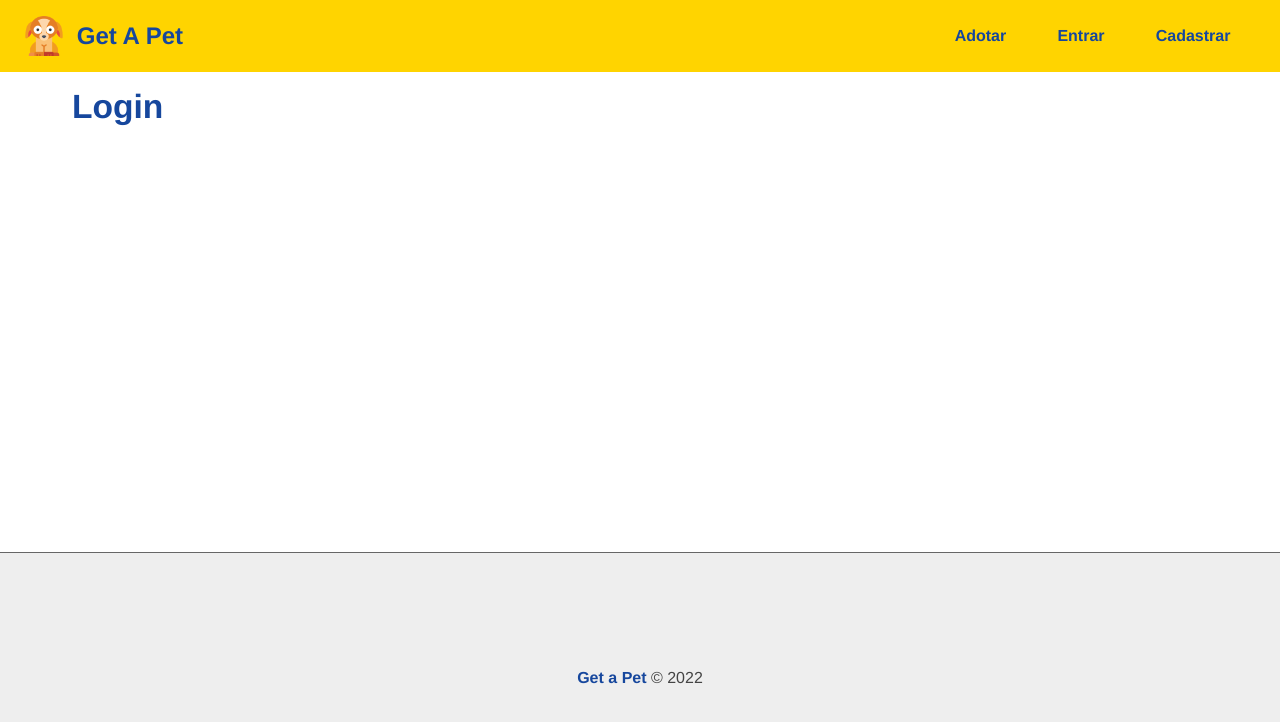
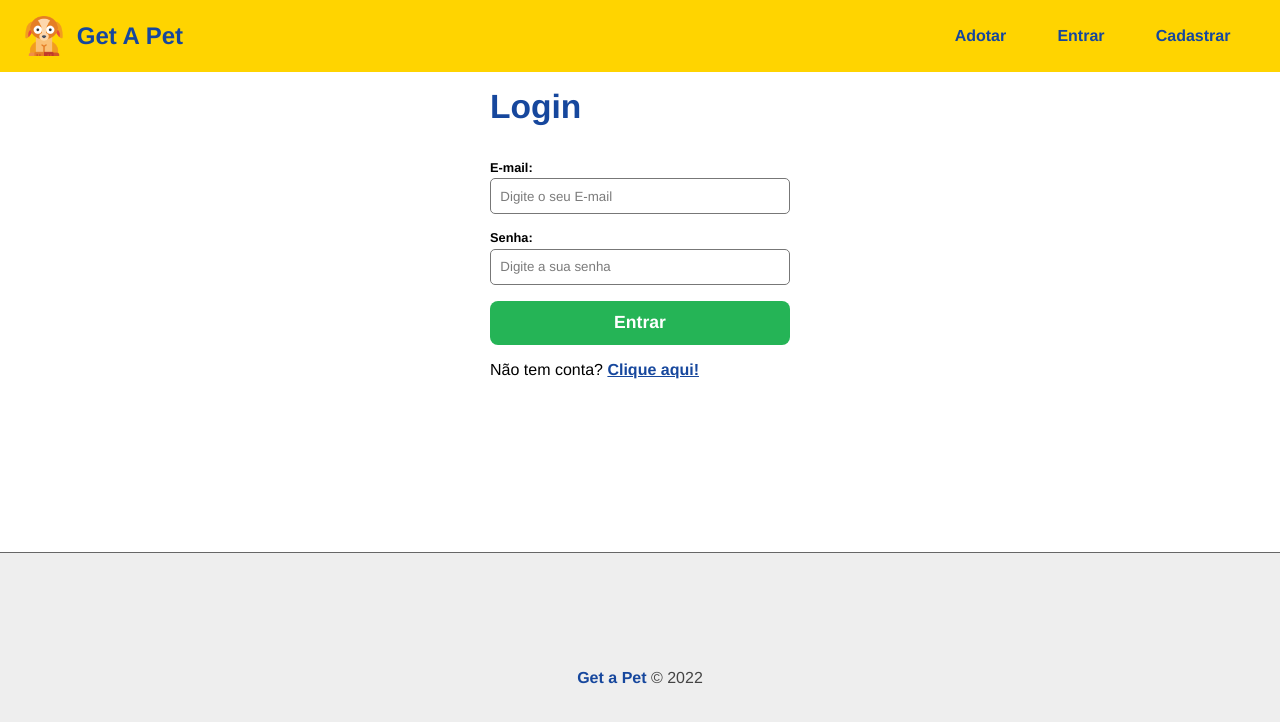
Before and after one commit to alexandro19/GetAPet, a React (Create React App) app in the folder frontend/: page /login in a window 1280 px wide. Shown: the top 722 px of the page. Built offline with nearby package versions, Linux system fonts and the light colour scheme.

Commit message:
Criado o login de usuário

```diff
--- a/frontend/src/App.js
+++ b/frontend/src/App.js
@@ -5,6 +5,7 @@
 import Footer from "./components/layout/Footer"
 import Container from "./components/layout/Container"
 import Message from './components/layout/Message'
+import Profile from './components/pages/User/Profile'
 
 //Pages
 import Login from './components/pages/Auth/Login'
@@ -24,6 +25,7 @@
           <Routes>
             <Route path='/login' element={<Login/>} />
             <Route path='/register' element={<Register/>} />
+            <Route path='/user/profile' element={<Profile/>} />
             <Route path='/' element={<Home/>} />
           </Routes>
         </Container>
--- a/frontend/src/components/layout/NavBar.js
+++ b/frontend/src/components/layout/NavBar.js
@@ -1,8 +1,15 @@
 import {Link} from 'react-router-dom'
 import Logo from '../../assets/img/logo.png'
 import styles from './NavBar.module.css'
+import { useContext } from 'react'
+
+//contexts
+import { Context } from '../../context/UserContext'
 
 function NavBar() {
+
+  const { authenticated, logout } = useContext(Context)
+
     return (
       <nav className={styles.navbar}>
         <div className={styles.navbar_logo}>
@@ -13,12 +20,21 @@
            <li>
              <Link to="/">Adotar</Link>
            </li>
+           { authenticated ? (
+              <>
+                <li> <Link to="/user/profile">Perfil</Link></li>
+                <li onClick={logout}>Sair</li>
+              </>) : (
+              <>
                 <li>
                   <Link to="/login">Entrar</Link>
                 </li>
                 <li>
                   <Link to="/register">Cadastrar</Link>
                 </li>
+              </>)
+            }
+
          </ul>
       </nav>
     )
--- a/frontend/src/components/pages/Auth/Login.js
+++ b/frontend/src/components/pages/Auth/Login.js
@@ -1,7 +1,44 @@
+import { useState, useContext } from "react"
+import Input from '../../form/input'
+import styles from '../../form/Form.module.css'
+import { Link } from 'react-router-dom'
+
+//context
+import { Context } from '../../../context/UserContext'
+
 function Login() {
+    const [user, setUser] = useState({})
+    const {login} = useContext(Context)
+
+    function handleChange(e){
+      setUser({...user, [e.target.name] : e.target.value})
+    }
+
+    function handleSubmit(e){
+      e.preventDefault()
+      login(user)
+    }
+
     return (
-      <section>
+      <section className={styles.form_container}>
         <h1>Login</h1>
+        <form onSubmit={handleSubmit}>
+          <Input text="E-mail"
+                 type="email"
+                 name="email"
+                 placeholder="Digite o seu E-mail"
+                 handleOnChange={handleChange} />
+
+          <Input text="Senha"
+                 type="password"
+                 name="password"
+                 placeholder="Digite a sua senha"
+                 handleOnChange={handleChange} />
+          <input type="submit" value="Entrar"></input>
+        </form>
+        <p>
+          Não tem conta? <Link to="/register">Clique aqui!</Link>
+        </p>
       </section>
     )
   }
--- /dev/null
+++ b/frontend/src/components/pages/User/Profile.js
@@ -0,0 +1,9 @@
+function Profile() {
+  return (
+    <section>
+      <h1>Profile</h1>
+    </section>
+  )
+}
+
+export default Profile
--- a/frontend/src/context/UserContext.js
+++ b/frontend/src/context/UserContext.js
@@ -5,8 +5,8 @@
 const Context = createContext()
 
 function UserProvider({children}){
-  const {authenticated, register} = useAuth()
-  return <Context.Provider value={{authenticated, register}}>{children}</Context.Provider>
+  const {authenticated, register, logout, login} = useAuth()
+  return <Context.Provider value={{authenticated, register, logout, login}}>{children}</Context.Provider>
 }
 
 export {Context, UserProvider}
--- a/frontend/src/hooks/useAuth.js
+++ b/frontend/src/hooks/useAuth.js
@@ -42,5 +42,36 @@
     navigate('/')
   }
 
-  return { authenticated, register }
+  async function login(user){
+    let msgText = 'Login realizado com sucesso'
+    let msgType = 'success'
+
+    try {
+
+      const data = await api.post('/users/login', user).then((response) => {
+        return response.data
+      })
+
+      await authUser(data)
+
+    } catch (error) {
+      msgText = error.response.data.message
+      msgType = 'error'
+    }
+    setFlashMessage(msgText, msgType)
+  }
+
+  function logout(){
+    const msgText = 'Logout realizado com sucesso!'
+    const msgType = 'success'
+
+    setAuthenticated(false)
+    localStorage.removeItem('token')
+    api.defaults.headers.Authorization = undefined
+    navigate('/')
+
+    setFlashMessage(msgText, msgType)
+  }
+
+  return { authenticated, register, logout, login }
 }
```
Also changed, not shown: frontend/src/components/pages/User/Profile.module.css (added). Lines whose indentation alone changed are shown as unchanged.
